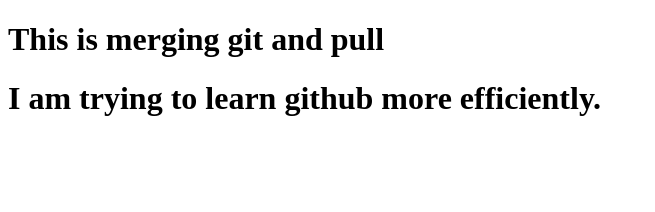
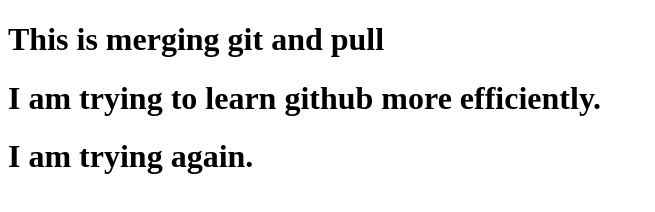
Before and after one commit to sujoncham/git-merge-pull, a plain HTML site: page index.html in a window 1280 px wide. Shown: the whole page, without its empty margins (0-655 px from the left). Drawn offline with Linux system fonts and the light colour scheme.

Commit message:
updated text

```diff
--- a/index.html
+++ b/index.html
@@ -11,6 +11,7 @@
 <body>
     <h1>This is merging git and pull</h1>
     <h1>I am trying to learn github more efficiently.</h1>
+    <h1>I am trying again.</h1>
 </body>
 
 </html>
```
